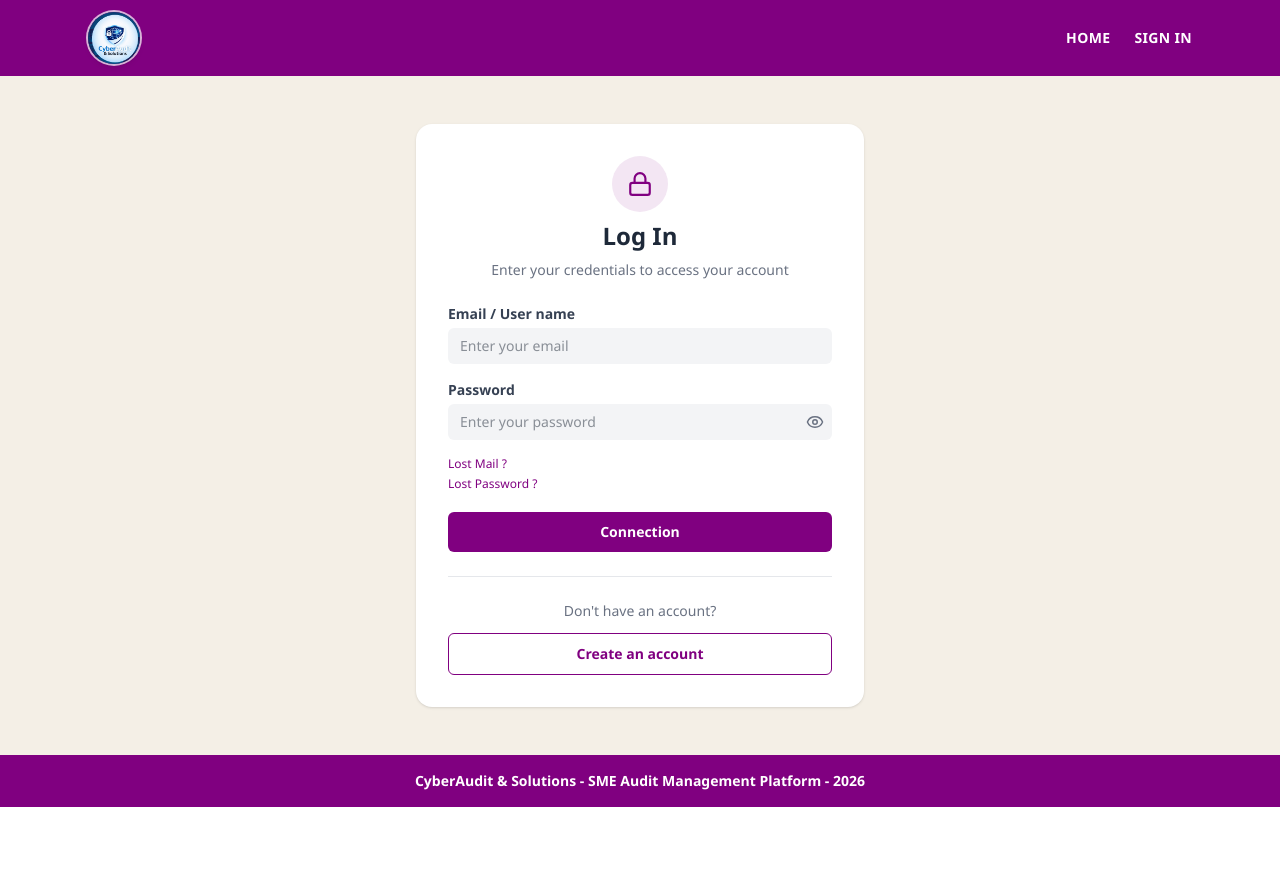
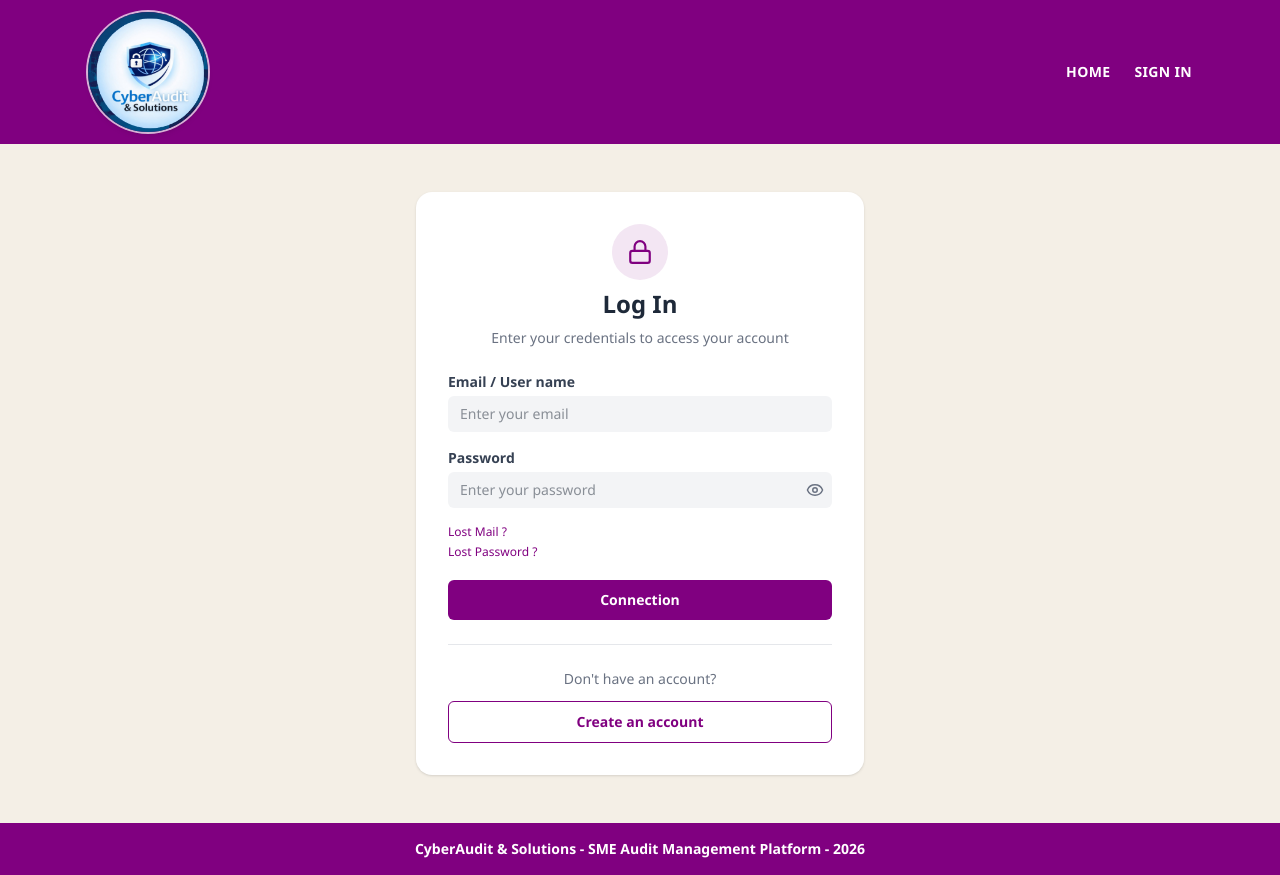
Before and after one commit to Tommy-JOUHANS/portfolio, a React (Vite) app in the folder cyberaudit/frontend/: page /login in a window 1280 px wide. Before the commit the page ends 807 px from the top, so only its background shows below. Built offline with nearby package versions, Linux system fonts and the light colour scheme.

Commit message:
changement de taille du logo

```diff
--- a/cyberaudit/frontend/src/components/shared/Header.jsx
+++ b/cyberaudit/frontend/src/components/shared/Header.jsx
@@ -37,7 +37,7 @@ export default function Header() {
         {/* Logo cliquable : renvoie vers la page d'accueil "/".            */}
         <Link to="/" className="flex items-center" aria-label="Accueil">
           {/* Pastille circulaire de marque.                               */}
-          <Logo size={52} />
+          <Logo size={120} />
         </Link>
 
         {/* <nav> : liens de navigation alignes a droite.                   */}
```
